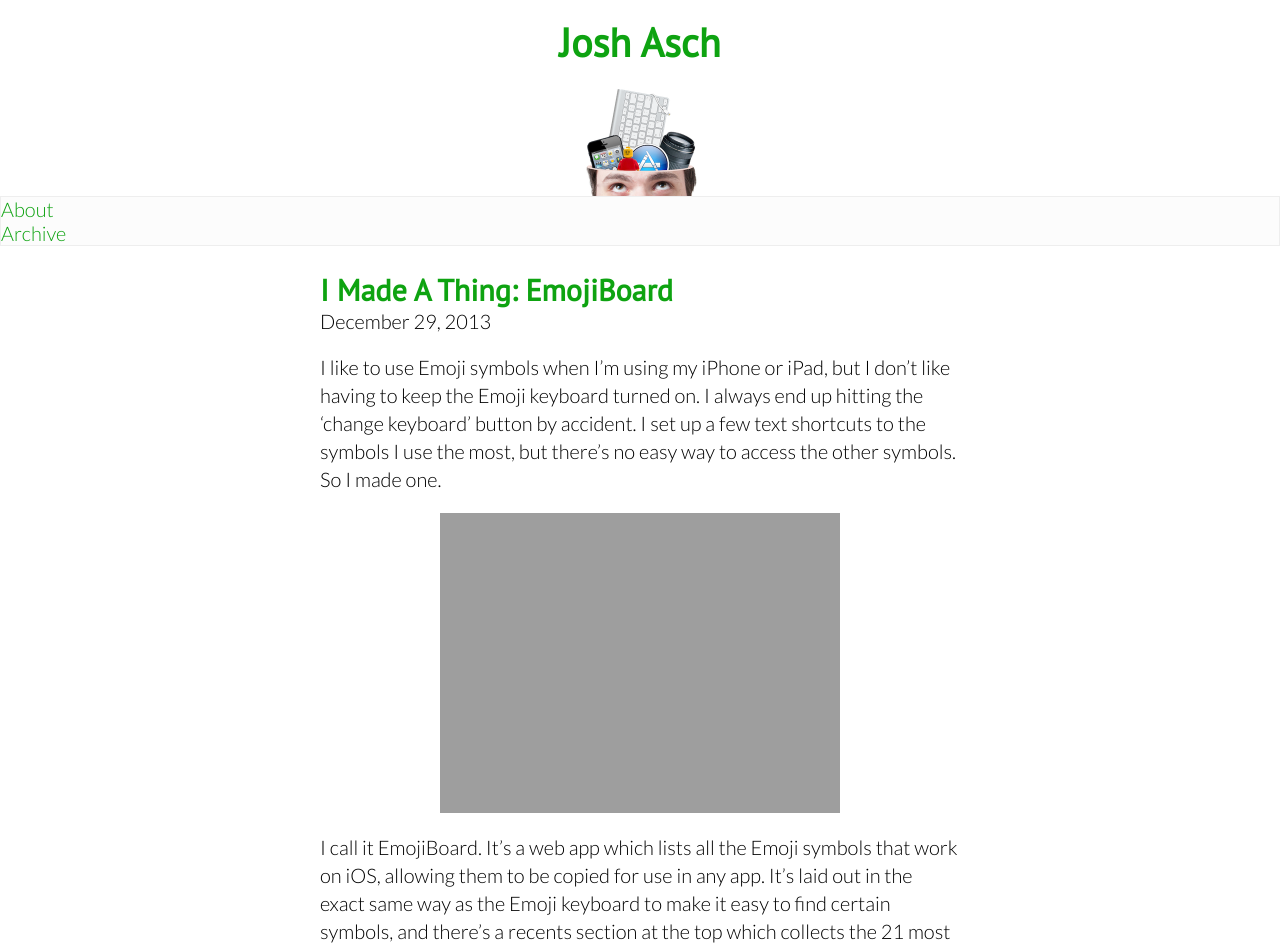
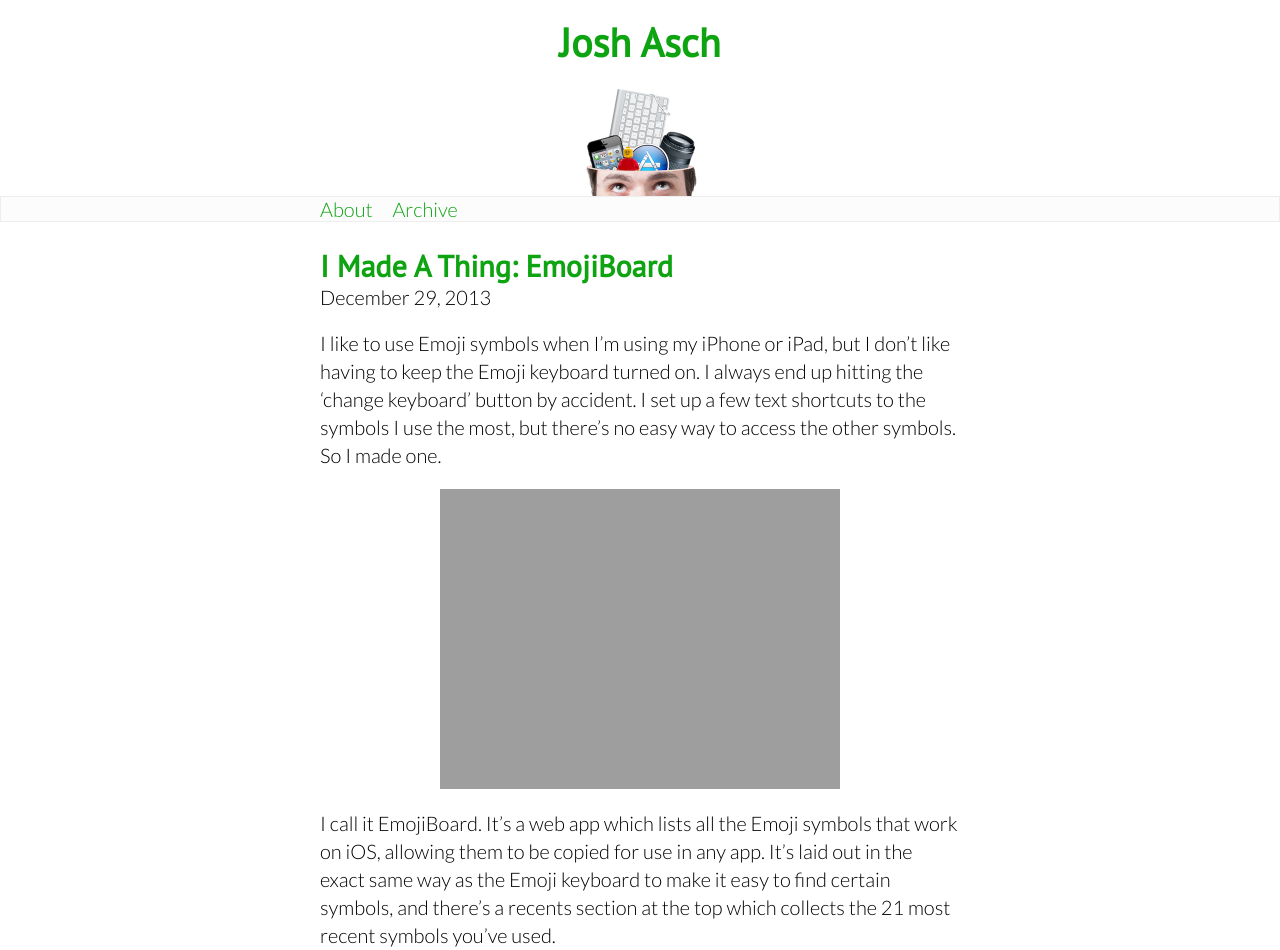
Before and after one commit to jobbogamer/jobbogamer.github.io, a Jekyll site: the page built from index.html, in a window 1280 px wide. Shown: the top 950 px of the page. Built offline with Jekyll 4.4.1, drawn with Linux system fonts in a browser that asks for light colours; Markdown is read by kramdown in place of the engine named in the settings; the list of posts is cut into pages by our own code.

Commit message:
Style for the navigation bar

```diff
--- a/css/main.css
+++ b/css/main.css
@@ -67,6 +67,17 @@ div#navigation {
 	background-color: #fcfcfc;
 	border: 1px solid #eeeeee;
 	margin-bottom: 24px;
+}
+
+div#navigation ul {
+	width: 640px;
+	margin: 0 auto;
+	list-style-type: none;
+}
+
+div#navigation ul li {
+	display: inline;
+	margin-right: 16px;
 }
 
 div.content {
```
